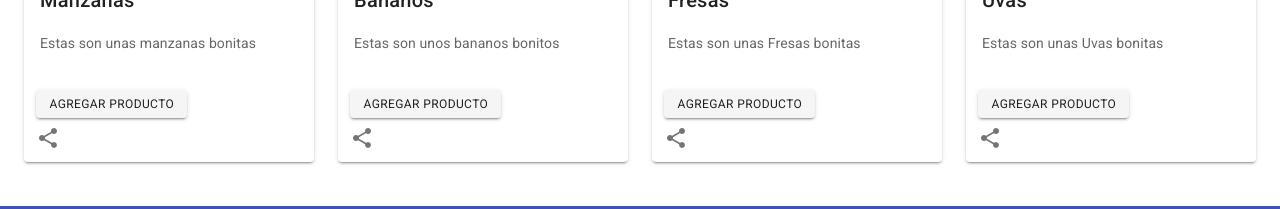
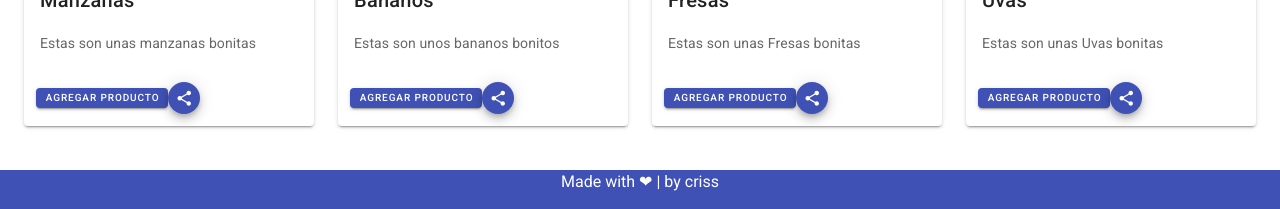
Before and after one commit to crisswebapp/Abarrofarma, a Nuxt app: page / in a window 1280 px wide. Shown: the part 406-615 px from the top of the page. Built offline with nearby package versions, Linux system fonts and the light colour scheme.

Commit message:
modified:   components/producto.vue

```diff
--- a/components/producto.vue
+++ b/components/producto.vue
@@ -6,11 +6,13 @@
       <v-card-text> {{ producto.descripcion }}</v-card-text>
       <v-card-actions>
         <v-row>
-          <v-col cols="12" sm="6" class="ma-1">
-            <v-btn class="my-2 caption" small>
+          <v-col cols="12" class="ma-1">
+            <v-btn color="indigo" dark x-small>
               {{ btnAgregar }}
             </v-btn>
-            <v-icon>mdi-share-variant</v-icon>
+            <v-btn fab dark color="indigo" x-small>
+              <v-icon dark>mdi-share-variant</v-icon>
+            </v-btn>
           </v-col>
         </v-row>
       </v-card-actions>
```
